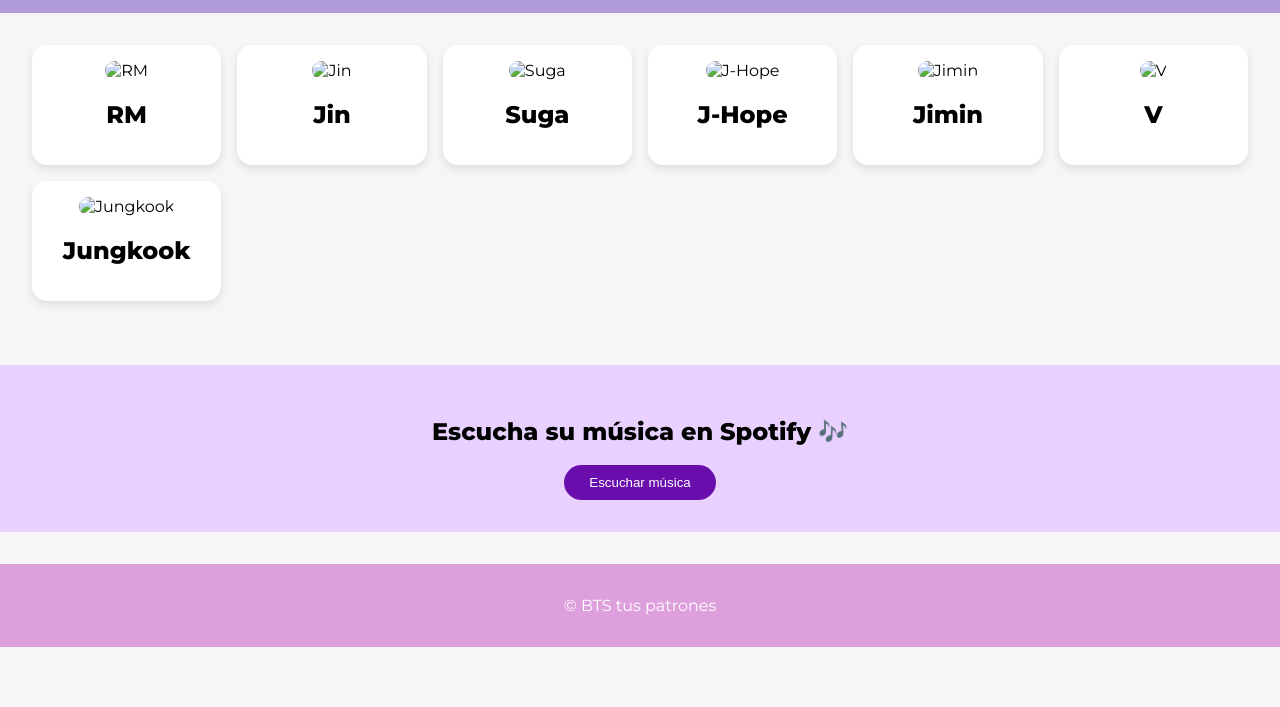
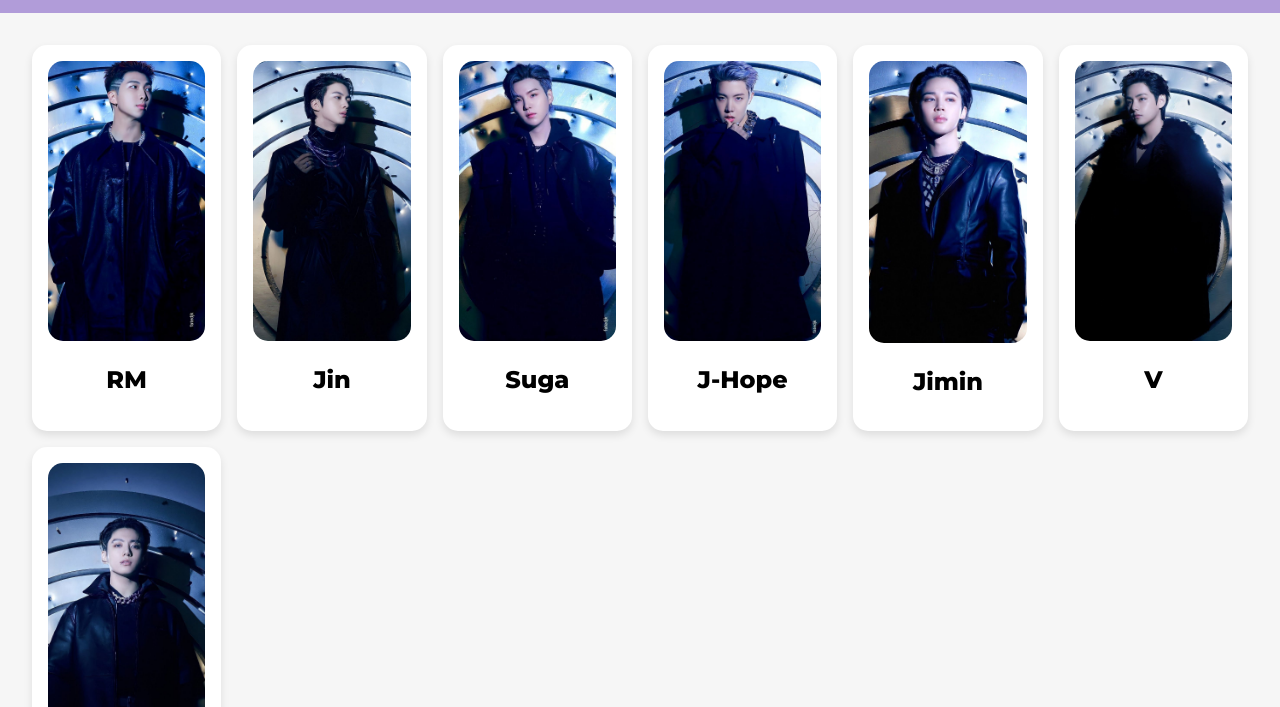
Before and after one commit to frits-beep/BTS, a plain HTML site: page index.html in a window 1280 px wide. Shown: the part 93-800 px from the top of the page. Drawn offline with Linux system fonts and the light colour scheme; files whose address does not match are found by name.

Commit message:
Update index.html

```diff
--- a/index.html
+++ b/index.html
@@ -22,37 +22,37 @@
 
   <section class="bts-container">
     <div class="member" data-name="RM" data-info="Nombre real: Kim Namjoon. Líder y rapero principal. Nació el 12 de septiembre de 1994 en Ilsan, Corea del Sur.">
-      <img src="assets/nam.jpg" alt="RM">
+      <img src="nam.jpg" alt="RM">
       <h2>RM</h2>
     </div>
 
     <div class="member" data-name="Jin" data-info="Nombre real: Kim Seokjin. Vocalista y visual del grupo. Nació el 4 de diciembre de 1992 en Anyang, Corea del Sur.">
-      <img src="assets/jin.jpg" alt="Jin">
+      <img src="jin.jpg" alt="Jin">
       <h2>Jin</h2>
     </div>
 
     <div class="member" data-name="Suga" data-info="Nombre real: Min Yoongi. Rapero y productor. Nació el 9 de marzo de 1993 en Daegu, Corea del Sur.">
-      <img src="assets/suga.jpg" alt="Suga">
+      <img src="suga.jpg" alt="Suga">
       <h2>Suga</h2>
     </div>
 
     <div class="member" data-name="J-Hope" data-info="Nombre real: Jung Hoseok. Rapero y bailarín principal. Nació el 18 de febrero de 1994 en Gwangju, Corea del Sur.">
-      <img src="assets/hobi.jpg" alt="J-Hope">
+      <img src="hobi.jpg" alt="J-Hope">
       <h2>J-Hope</h2>
     </div>
 
     <div class="member" data-name="Jimin" data-info="Nombre real: Park Jimin. Vocalista y bailarín principal. Nació el 13 de octubre de 1995 en Busan, Corea del Sur.">
-      <img src="assets/jimin.jpg" alt="Jimin">
+      <img src="jimin.jpg" alt="Jimin">
       <h2>Jimin</h2>
     </div>
 
     <div class="member" data-name="V" data-info="Nombre real: Kim Taehyung. Vocalista. Nació el 30 de diciembre de 1995 en Daegu, Corea del Sur.">
-      <img src="assets/v.jpg" alt="V">
+      <img src="v.jpg" alt="V">
       <h2>V</h2>
     </div>
 
     <div class="member" data-name="Jungkook" data-info="Nombre real: Jeon Jungkook. Vocalista principal, bailarín y maknae. Nació el 1 de septiembre de 1997 en Busan, Corea del Sur.">
-      <img src="assets/jungkook.jpg" alt="Jungkook">
+      <img src="jungkook.jpg" alt="Jungkook">
       <h2>Jungkook</h2>
     </div>
   </section>
```
